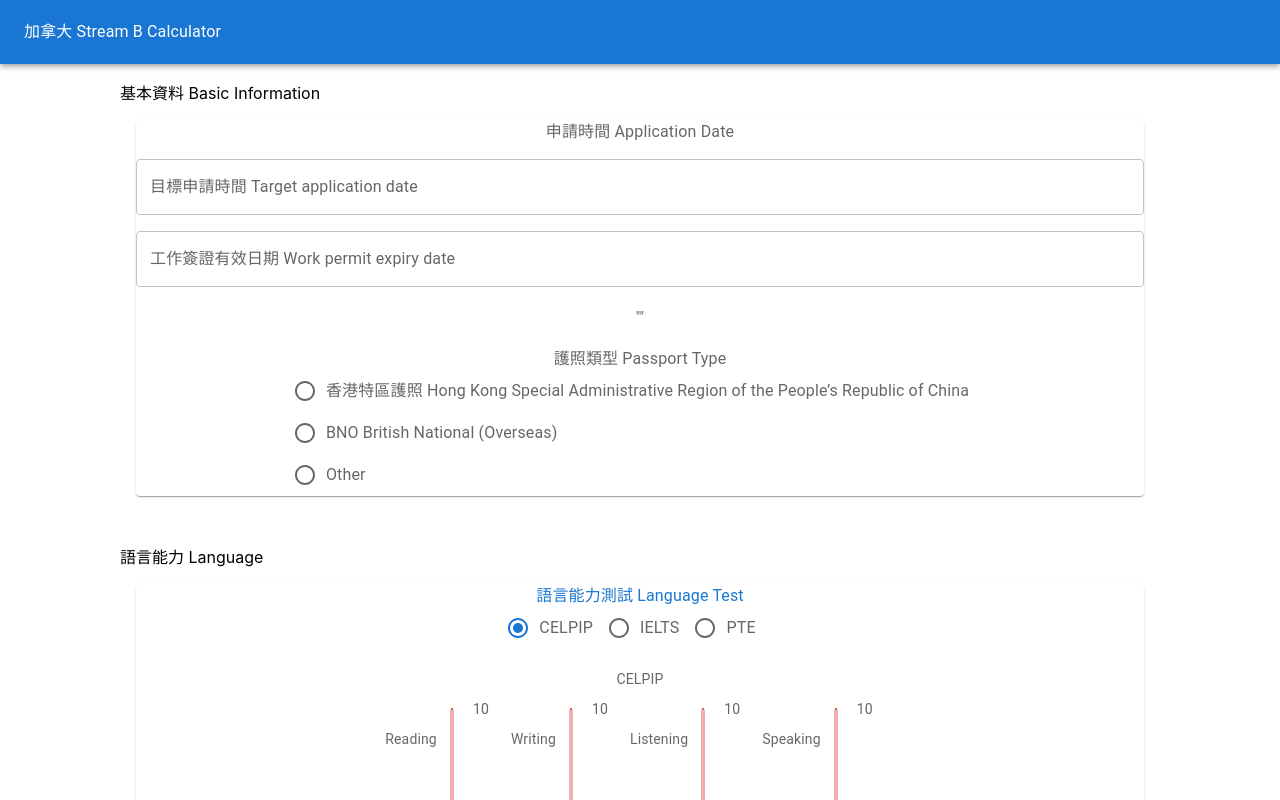
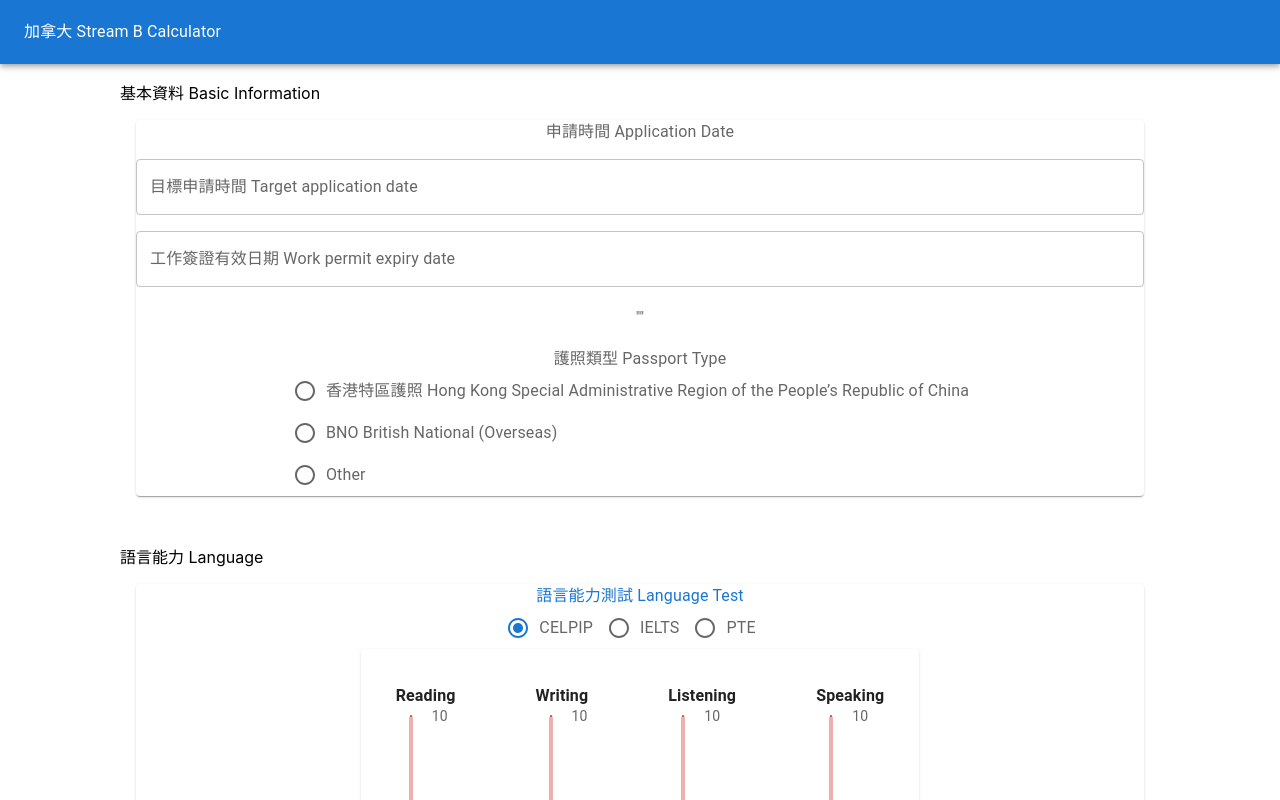
Before and after one commit to VardyNg/Canada-HK-Stream-B-Calculator, a React (Create React App) app: page / in a window 1280 px wide. Both pictures are taken after a click on the label "CELPIP". Shown: the top 800 px of the page. Built offline with nearby package versions, Linux system fonts and the light colour scheme.

Commit message:
styling update for language slider

```diff
--- a/src/molecules/stream-b-calculator/language-exam-slider.tsx
+++ b/src/molecules/stream-b-calculator/language-exam-slider.tsx
@@ -1,102 +1,114 @@
 import { useState } from 'react';
-import {
-  LanguageTestTypeEnum
-} from '../../data';
+import { LanguageTestTypeEnum } from '../../data';
 import Stack from '@mui/material/Stack';
-import {
-  Slider
-} from '../../atoms';
-import {
-  LanguageTestSpec,
-} from '../../data';
+import Typography from '@mui/material/Typography';
+import { Slider } from '../../atoms';
+import { LanguageTestSpec } from '../../data';
+
 type LanguageExamSliderProp = {
   type: LanguageTestTypeEnum
 }
 
-function LanguageExamSlider(props: LanguageExamSliderProp) {
+type ExamComponentProps = {
+  label: string;
+  score: number;
+  onScoreChange: (newValue: number) => void;
+  min: number;
+  max: number;
+  step: number;
+  passingScore: number;
+}
 
+function ExamComponent({ label, score, onScoreChange, min, max, step, passingScore }: ExamComponentProps) {
+  const componentFailed = (score: number, passingScore: number) => {
+    return score < passingScore;
+  };
 
+  return (
+    <Stack direction='column' spacing={1}>
+      <Typography
+        variant="body1"
+      >
+        <strong>
+          {label}
+        </strong>
+      </Typography>
+
+      <Slider
+        min={min}
+        max={max}
+        step={step}
+        value={score}
+        onChange={onScoreChange}
+        error={componentFailed(score, passingScore)}
+        passing={passingScore}
+      />
+    </Stack>
+  );
+}
+
+function LanguageExamSlider({ type }: LanguageExamSliderProp) {
   const [readingScore, setReadingScore] = useState(0);
   const [writingScore, setWritingScore] = useState(0);
   const [listeningScore, setListeningScore] = useState(0);
   const [speakingScore, setSpeakingScore] = useState(0);
 
-  if (props.type === LanguageTestTypeEnum.None ) {
-    return <></>
+  if (type === LanguageTestTypeEnum.None) {
+    return <></>;
   }
 
-  const spec = LanguageTestSpec[props.type];
-
-  const onReadingScoreChange = (newValue: number) => {
-    setReadingScore(newValue);
-  }
-
-  const onWritingScoreChange = (newValue: number) => {
-    setWritingScore(newValue);
-  }
-
-  const onListeningScoreChange = (newValue: number) => {
-    setListeningScore(newValue);
-  }
-
-  const onSpeakingScoreChange = (newValue: number) => {
-    setSpeakingScore(newValue);
-  }
-
-  const componentFailed = (score: number, passingScore: number) => {
-    return score < passingScore;
-  }
+  const spec = LanguageTestSpec[type];
 
   return (
-    <>
-    {props.type}
+    <div
+      style={{
+        margin: 35
+      }}
+    >
       <Stack
         direction='row'
+        spacing={10}
         height={300}
       >
-      Reading
-      <Slider
+        <ExamComponent
+          label="Reading"
+          score={readingScore}
+          onScoreChange={setReadingScore}
           min={spec.min}
           max={spec.max}
           step={spec.step}
-        value={readingScore}
-        onChange={onReadingScoreChange}
-        error={componentFailed(readingScore, spec.passing_score_reading)}
-        passing={spec.passing_score_reading}
+          passingScore={spec.passing_score_reading}
         />
-      Writing
-      <Slider
+        <ExamComponent
+          label="Writing"
+          score={writingScore}
+          onScoreChange={setWritingScore}
           min={spec.min}
           max={spec.max}
           step={spec.step}
-        value={writingScore}
-        onChange={onWritingScoreChange}
-        error={componentFailed(writingScore, spec.passing_score_writing)}
-        passing={spec.passing_score_writing}
+          passingScore={spec.passing_score_writing}
         />
-      Listening
-      <Slider
+        <ExamComponent
+          label="Listening"
+          score={listeningScore}
+          onScoreChange={setListeningScore}
           min={spec.min}
           max={spec.max}
           step={spec.step}
-        value={listeningScore}
-        onChange={onListeningScoreChange}
-        error={componentFailed(listeningScore, spec.passing_score_listening)}
-        passing={spec.passing_score_listening}
+          passingScore={spec.passing_score_listening}
         />
-      Speaking
-      <Slider
+        <ExamComponent
+          label="Speaking"
+          score={speakingScore}
+          onScoreChange={setSpeakingScore}
           min={spec.min}
           max={spec.max}
           step={spec.step}
-        value={speakingScore}
-        onChange={onSpeakingScoreChange}
-        error={componentFailed(speakingScore, spec.passing_score_speaking)}
-        passing={spec.passing_score_speaking}
+          passingScore={spec.passing_score_speaking}
         />
       </Stack>
-    </>
-  )
+    </div>
+  );
 }
 
 export default LanguageExamSlider;
--- a/src/organisms/stream-b-calculator/language-requirement.tsx
+++ b/src/organisms/stream-b-calculator/language-requirement.tsx
@@ -4,6 +4,7 @@ import RadioGroup from '@mui/material/RadioGroup';
 import FormControlLabel from '@mui/material/FormControlLabel';
 import FormControl from '@mui/material/FormControl';
 import FormLabel from '@mui/material/FormLabel';
+import Paper from '@mui/material/Paper';
 import {
   LanguageTestTypeEnum
 } from '../../data';
@@ -52,11 +53,11 @@ function  LanguageRequirement() {
       <Fade
         in={testType !== LanguageTestTypeEnum.None}
       >
-        <div>
+        <Paper>
           <LanguageExamSlider
             type={testType}
           />
-        </div>
+        </Paper>
       </Fade>
     </FormControl>
   )
```
Lines whose indentation alone changed are shown as unchanged.
